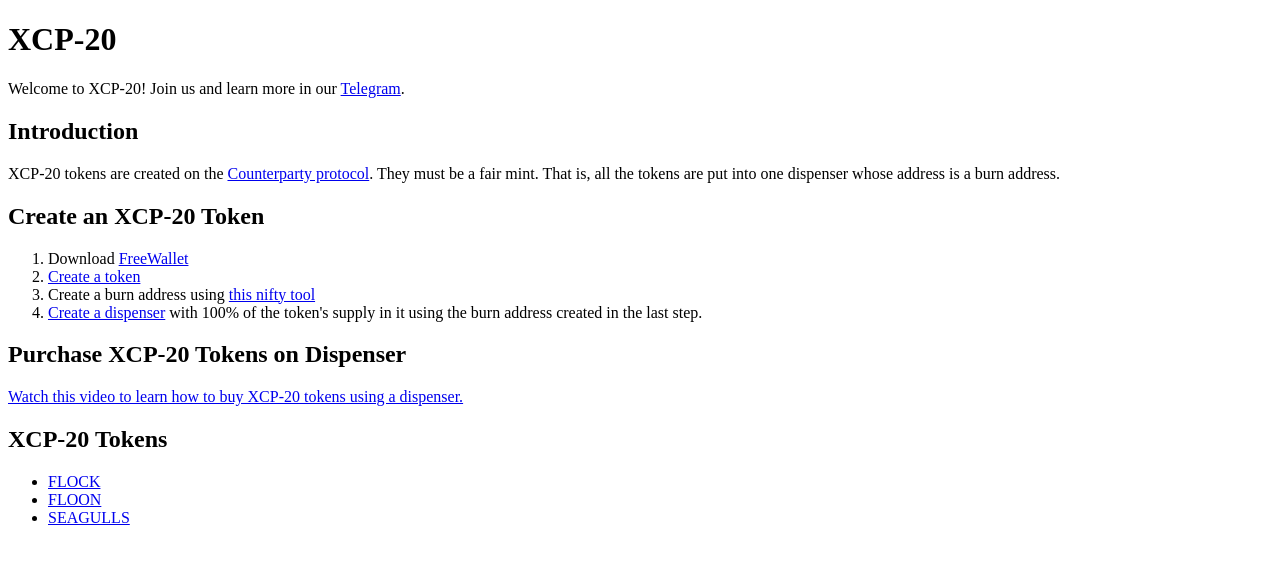
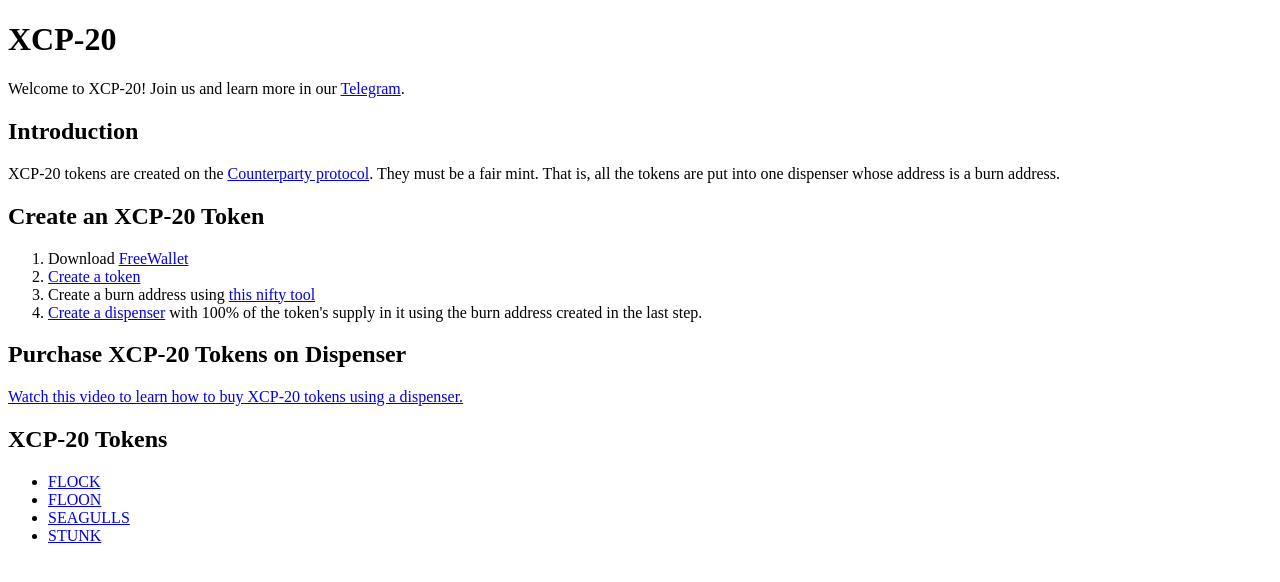
Before and after one commit to AryanJ-NYC/xcp20-wtf, a Next.js app: page / in a window 1280 px wide. Shown: the top 582 px of the page. Built offline with nearby package versions, Linux system fonts and the light colour scheme.

Commit message:
Add STUNK XCP-20 asset

```diff
--- a/src/app/page.tsx
+++ b/src/app/page.tsx
@@ -75,6 +75,11 @@
               SEAGULLS
             </a>
           </li>
+          <li>
+            <a href="https://xchain.io/asset/STUNK" target="_blank">
+              STUNK
+            </a>
+          </li>
         </ul>
       </div>
     </>
```
